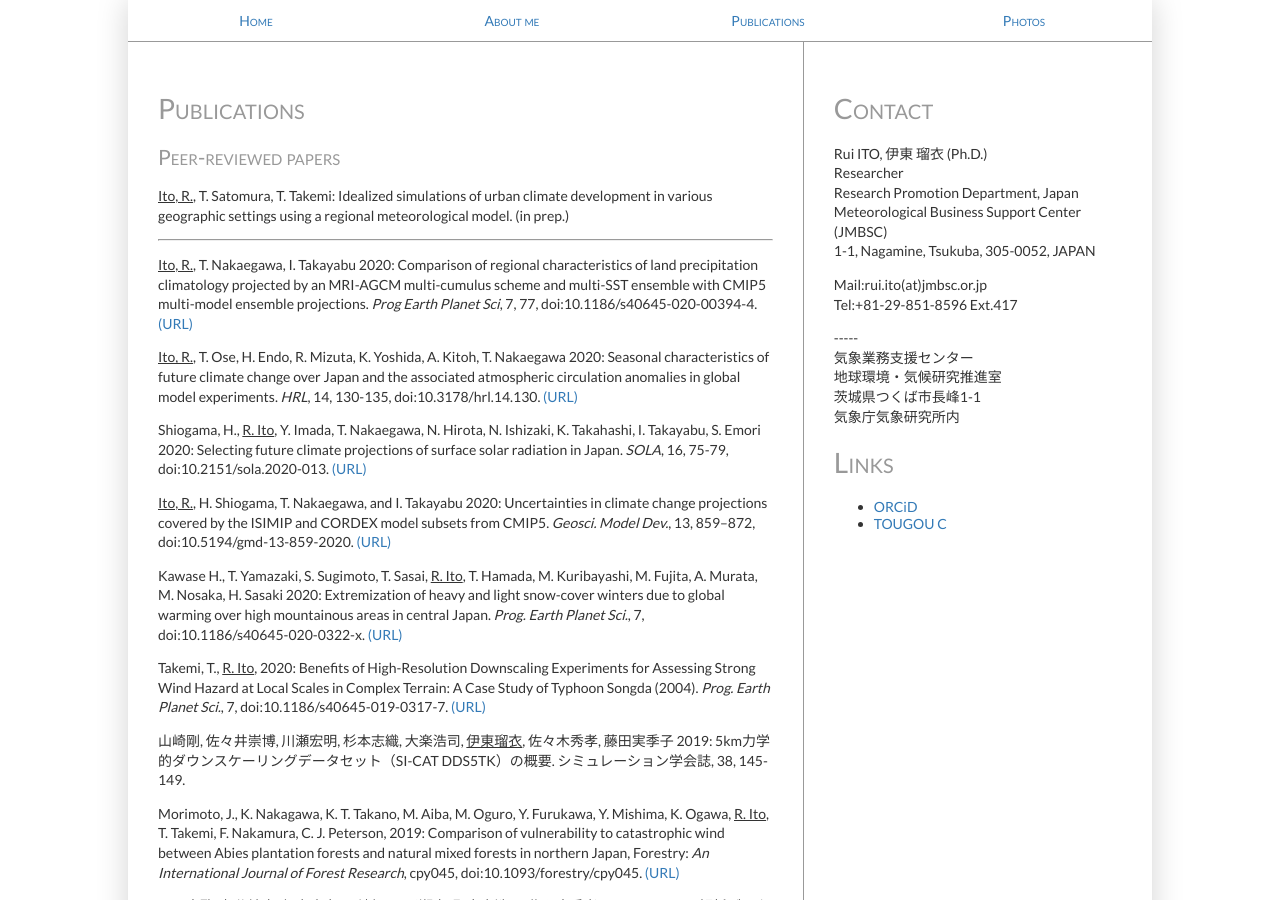
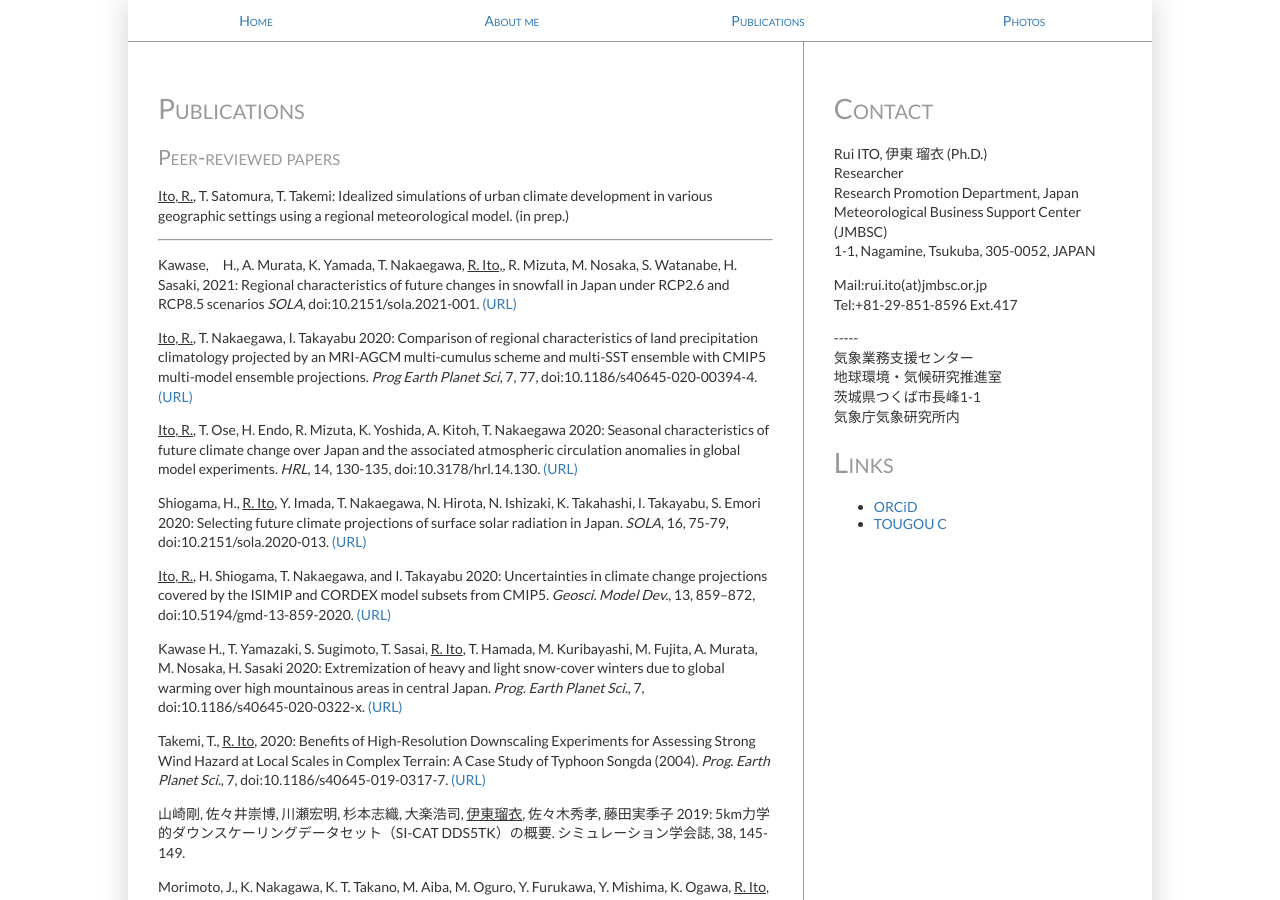
Before and after one commit to rui-climbiz/rui-climbiz.github.io, a Jekyll site: the page built from publications.html, in a window 1280 px wide and 900 px high. Built offline with Jekyll 4.4.1, drawn with Linux system fonts in a browser that asks for light colours.

Commit message:
Update publications.html

```diff
--- a/publications.html
+++ b/publications.html
@@ -7,6 +7,7 @@
 <h2>Peer-reviewed papers</h2>
 <p><u>Ito, R.</u>, T. Satomura, T. Takemi: Idealized simulations of urban climate development in various geographic settings using a regional meteorological model. (in prep.)</p>
 <hr>
+<p>Kawase,　H., A. Murata, K. Yamada, T. Nakaegawa, <u>R. Ito,</u>, R. Mizuta, M. Nosaka, S. Watanabe, H. Sasaki, 2021: Regional characteristics of future changes in snowfall in Japan under RCP2.6 and RCP8.5 scenarios <i>SOLA</i>, doi:10.2151/sola.2021-001. <a href="https://doi.org/10.2151/sola.2021-001">(URL)</a></p>
 <p><u>Ito, R.</u>, T. Nakaegawa, I. Takayabu 2020: Comparison of regional characteristics of land precipitation climatology projected by an MRI-AGCM multi-cumulus scheme and multi-SST ensemble with CMIP5 multi-model ensemble projections. <i>Prog Earth Planet Sci</i>, 7, 77, doi:10.1186/s40645-020-00394-4. <a href="https://doi.org/10.1186/s40645-020-00394-4">(URL)</a></p>
 <p><u>Ito, R.</u>, T. Ose, H. Endo, R. Mizuta, K. Yoshida, A. Kitoh, T. Nakaegawa 2020: Seasonal characteristics of future climate change over Japan and the associated atmospheric circulation anomalies in global model experiments. <i>HRL</i>, 14, 130-135, doi:10.3178/hrl.14.130. <a href="https://doi.org/10.3178/hrl.14.130">(URL)</a></p>
 <p>Shiogama, H., <u>R. Ito</u>, Y. Imada, T. Nakaegawa, N. Hirota, N. Ishizaki, K. Takahashi, I. Takayabu, S. Emori 2020: Selecting future climate projections of surface solar radiation in Japan. <i>SOLA</i>, 16, 75-79, doi:10.2151/sola.2020-013. <a href="https://doi.org/10.2151/sola.2020-013">(URL)</a></p>
```
